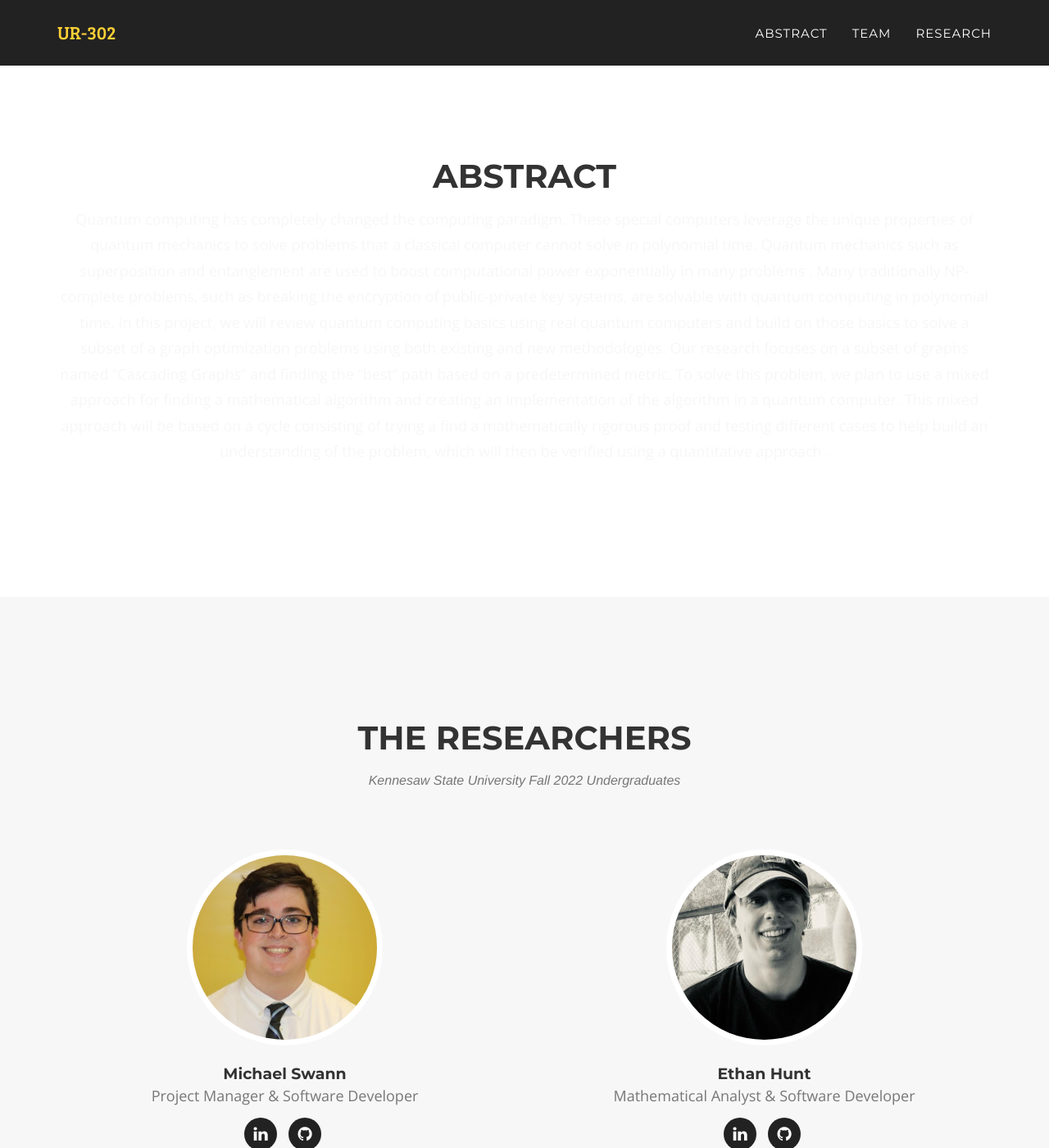
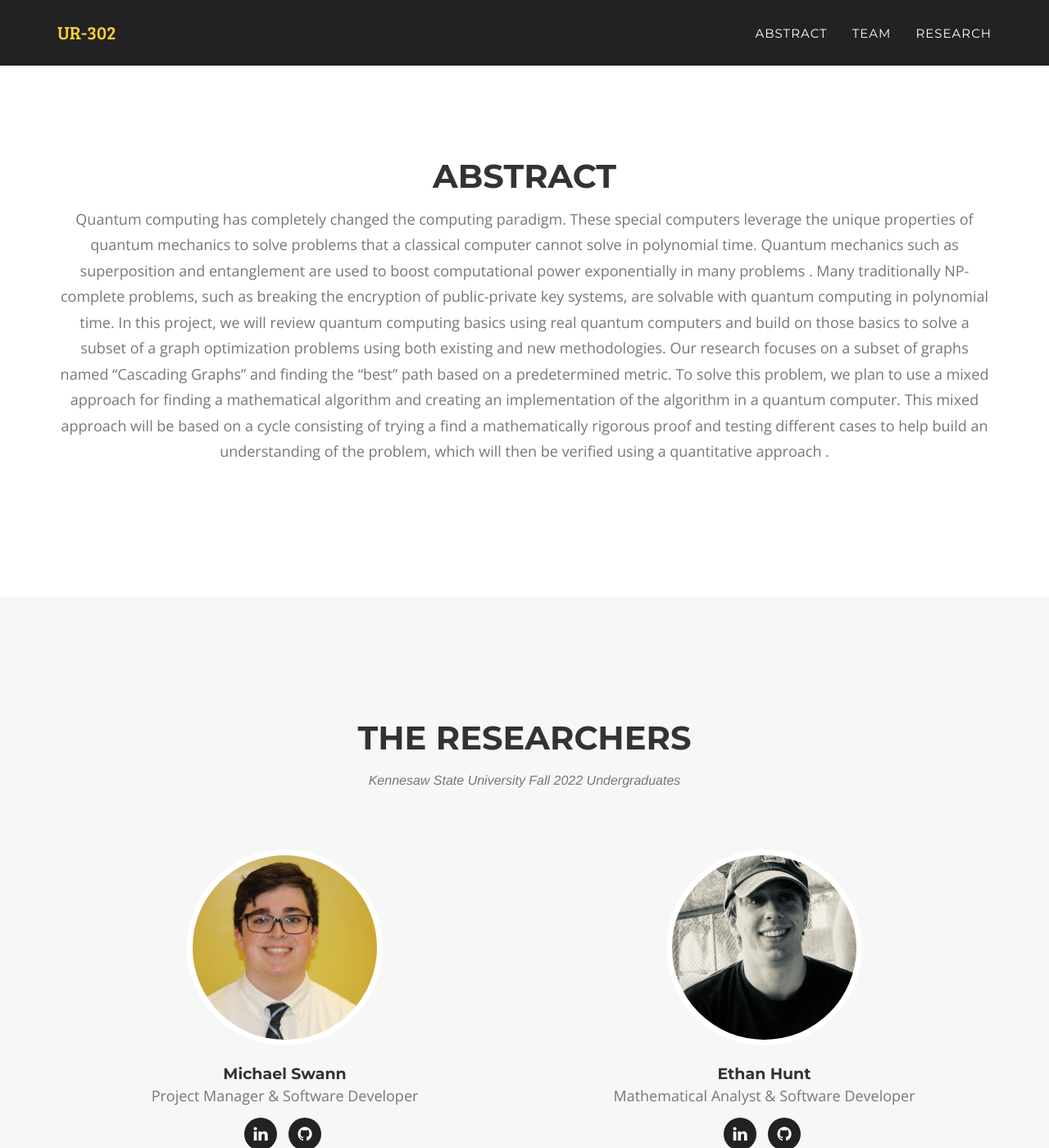
Before and after one commit to Javamorris/Javamorris.github.io, a Jekyll site: the page built from index.html, in a window 1280 px wide and 1400 px high, scrolled down 755 px. Shown: the whole window at 82% size. Built offline with Jekyll 4.4.1, drawn with Linux system fonts in a browser that asks for light colours; some web fonts are replaced.

Commit message:
fixed light mode

```diff
--- a/_includes/abstract.html
+++ b/_includes/abstract.html
@@ -4,7 +4,7 @@
         <div class="row">
             <div class="col-lg-12 text-center">
                 <h2 class="section-heading">Abstract</h2>
-                <p class="text-base">Quantum computing has completely changed the computing paradigm. These special computers leverage the unique properties of quantum mechanics to solve problems that a classical computer cannot solve in polynomial time. Quantum mechanics such as superposition and entanglement are used to boost computational power exponentially in many problems . Many traditionally NP-complete problems, such as breaking the encryption of public-private key systems, are solvable with quantum computing in polynomial time. In this project, we will review quantum computing basics using real quantum computers and build on those basics to solve a subset of a graph optimization problems using both existing and new methodologies. Our research focuses on a subset of graphs named “Cascading Graphs” and finding the “best” path based on a predetermined metric. To solve this problem, we plan to use a mixed approach for finding a mathematical algorithm and creating an implementation of the algorithm in a quantum computer. This mixed approach will be based on a cycle consisting of trying a find a mathematically rigorous proof and testing different cases to help build an understanding of the problem, which will then be verified using a quantitative approach .</p>
+                <p class="text-muted">Quantum computing has completely changed the computing paradigm. These special computers leverage the unique properties of quantum mechanics to solve problems that a classical computer cannot solve in polynomial time. Quantum mechanics such as superposition and entanglement are used to boost computational power exponentially in many problems . Many traditionally NP-complete problems, such as breaking the encryption of public-private key systems, are solvable with quantum computing in polynomial time. In this project, we will review quantum computing basics using real quantum computers and build on those basics to solve a subset of a graph optimization problems using both existing and new methodologies. Our research focuses on a subset of graphs named “Cascading Graphs” and finding the “best” path based on a predetermined metric. To solve this problem, we plan to use a mixed approach for finding a mathematical algorithm and creating an implementation of the algorithm in a quantum computer. This mixed approach will be based on a cycle consisting of trying a find a mathematically rigorous proof and testing different cases to help build an understanding of the problem, which will then be verified using a quantitative approach .</p>
             </div>
         </div>
         <div class="row text-center">
--- a/_includes/css/agency.css
+++ b/_includes/css/agency.css
@@ -16,10 +16,6 @@ body {
 
 .text-primary {
     color: #{{ site.data.template.color.primary }};
-}
-
-.text-base {
-    color: #{{ site.data.template.color.base }};
 }
 
 p {
```
